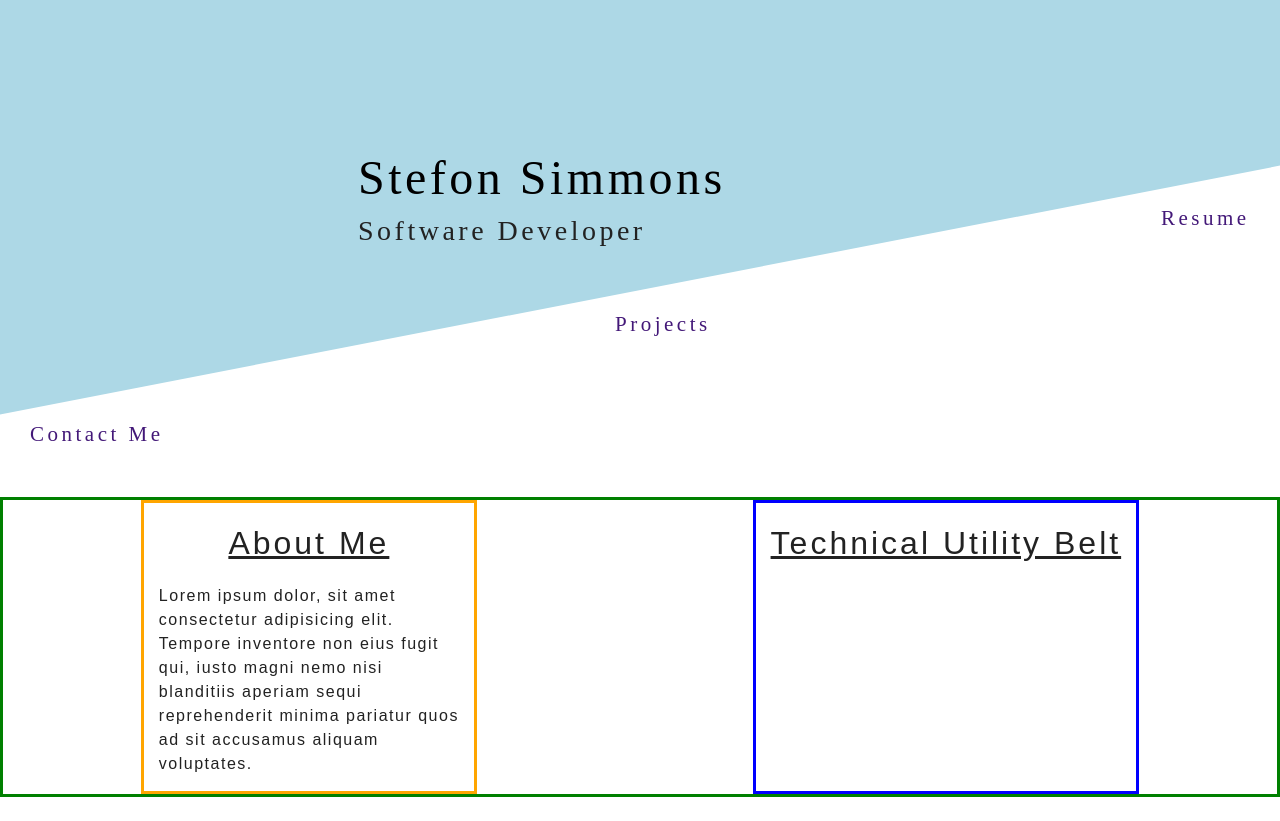
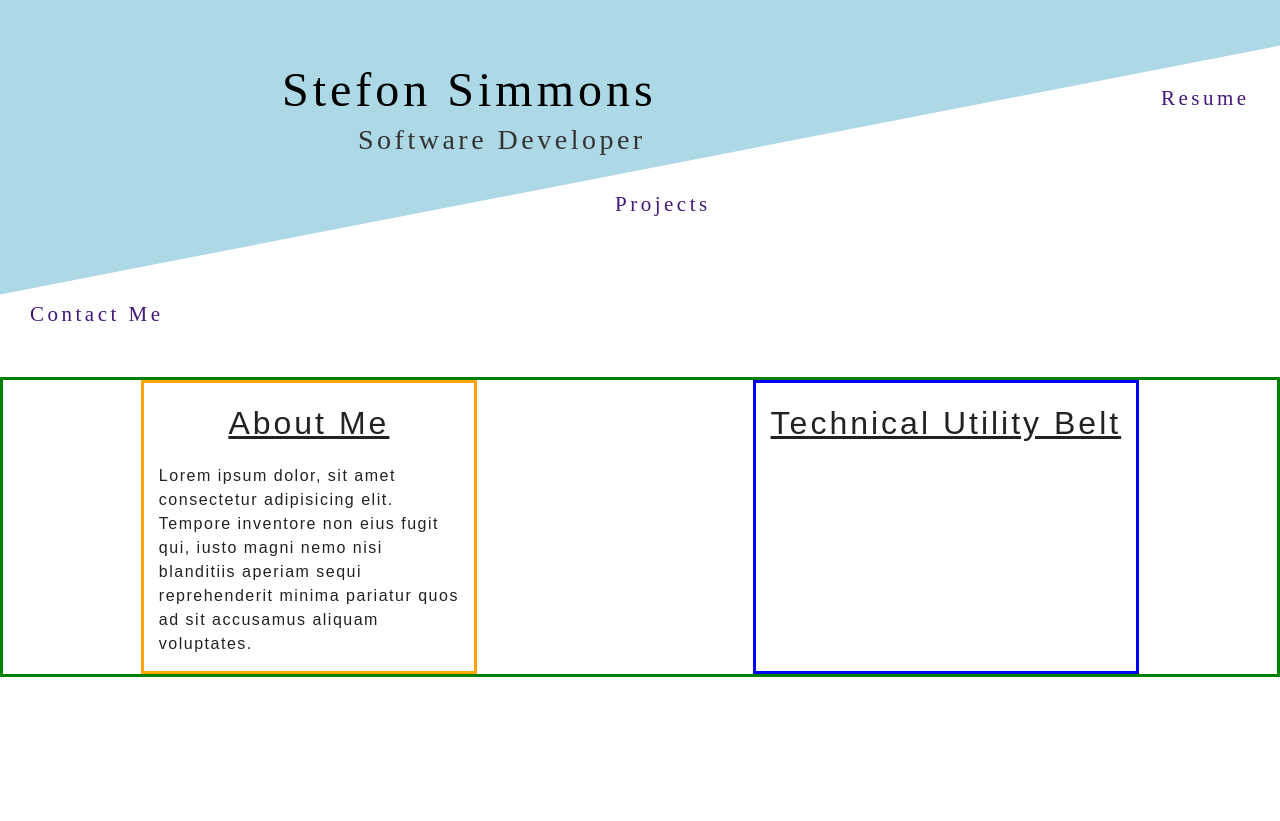
Before and after one commit to StefonSimmons/portfolio, a React (Create React App) app in the folder portfolio_app/: page / in a window 1280 px wide. After the commit the page ends 800 px from the top, so only its background shows below. Built offline with nearby package versions, Linux system fonts and the light colour scheme.

Commit message:
adjusted Home view height and spacing

```diff
--- a/portfolio_app/src/components/Home.jsx
+++ b/portfolio_app/src/components/Home.jsx
@@ -13,26 +13,28 @@ const Diagonal = styled.div`
   top: -150px;
   transform: skewY(-11deg);
   background-color: lightblue;
-  height: 55vh;
+  height: 40vh;
 `
 const Header = styled.div`
   display: flex;
   flex-direction: column;
-  height: 50vh;
+  height: 38.5vh;
   justify-content: flex-end;
   font-family: 'Permanent Marker', cursive;
-  letter-spacing: 3.5px;
-  line-height: 1.4;
+  line-height: 1.3;
 `
-const Name= styled.h1`
+const Name = styled.h1`
   transform: skewY(11deg);
-  margin: 0 28vw;
+  margin: 0 22vw;
   font-size: 48px;
+  letter-spacing: 4px;
 `
 const Title = styled.h2`
   transform: skewY(11deg);
   margin: 0 28vw;
   font-size: 28px;
+  letter-spacing: 3.5px;
+  color: #333333
 `
 
 export default function Home() {
```
